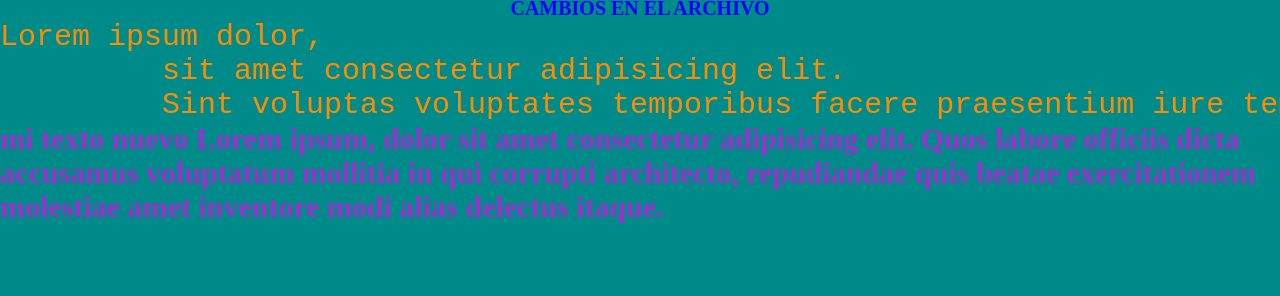
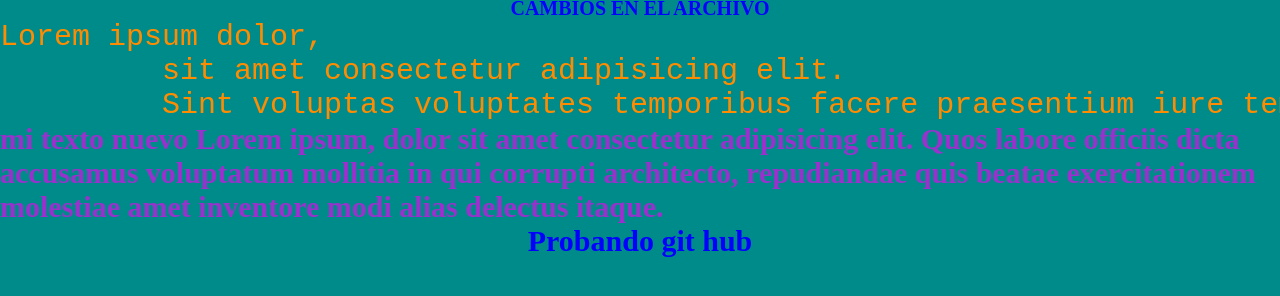
Before and after one commit to Santiagob89/Santiagob89, a plain HTML site: page index.html in a window 1280 px wide. Shown: the part 58-354 px from the top of the page. Drawn offline with Linux system fonts and the light colour scheme.

Commit message:
agrege h5

```diff
--- a/estilos.css
+++ b/estilos.css
@@ -31,3 +31,9 @@
     color: darkorchid;
     font-size: 30px;
 }
+
+h5{
+    font-size: 30px;
+    color: blue;
+    text-align: center;
+}
--- a/index.html
+++ b/index.html
@@ -20,6 +20,7 @@
 
          <h6> mi texto nuevo Lorem ipsum, dolor sit amet consectetur adipisicing elit. Quos labore officiis dicta accusamus voluptatum mollitia in qui corrupti architecto, repudiandae quis beatae exercitationem molestiae amet inventore modi alias delectus itaque.</h6>
 
+         <h5>Probando git hub</h5>
 </body>
 
 </html>
```
